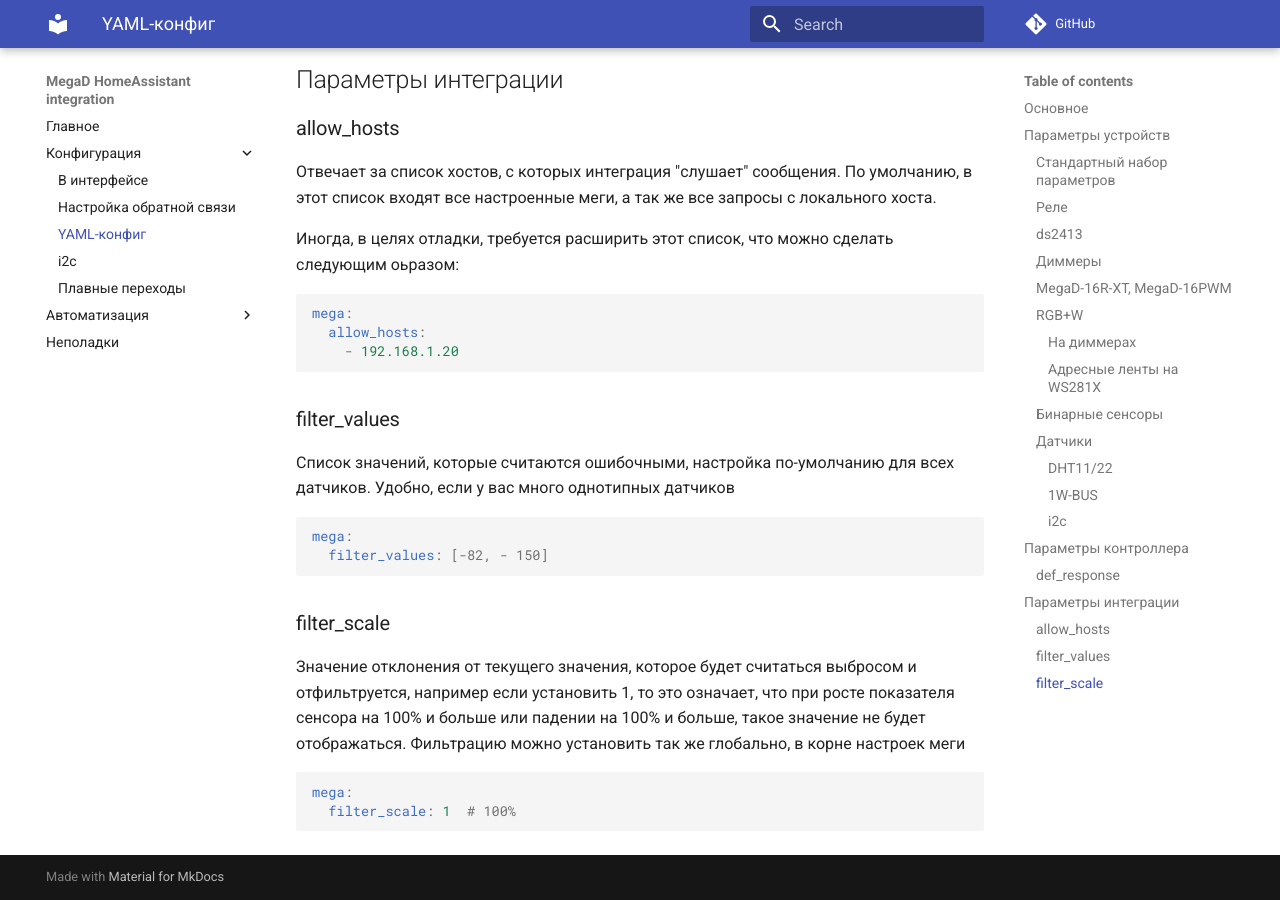
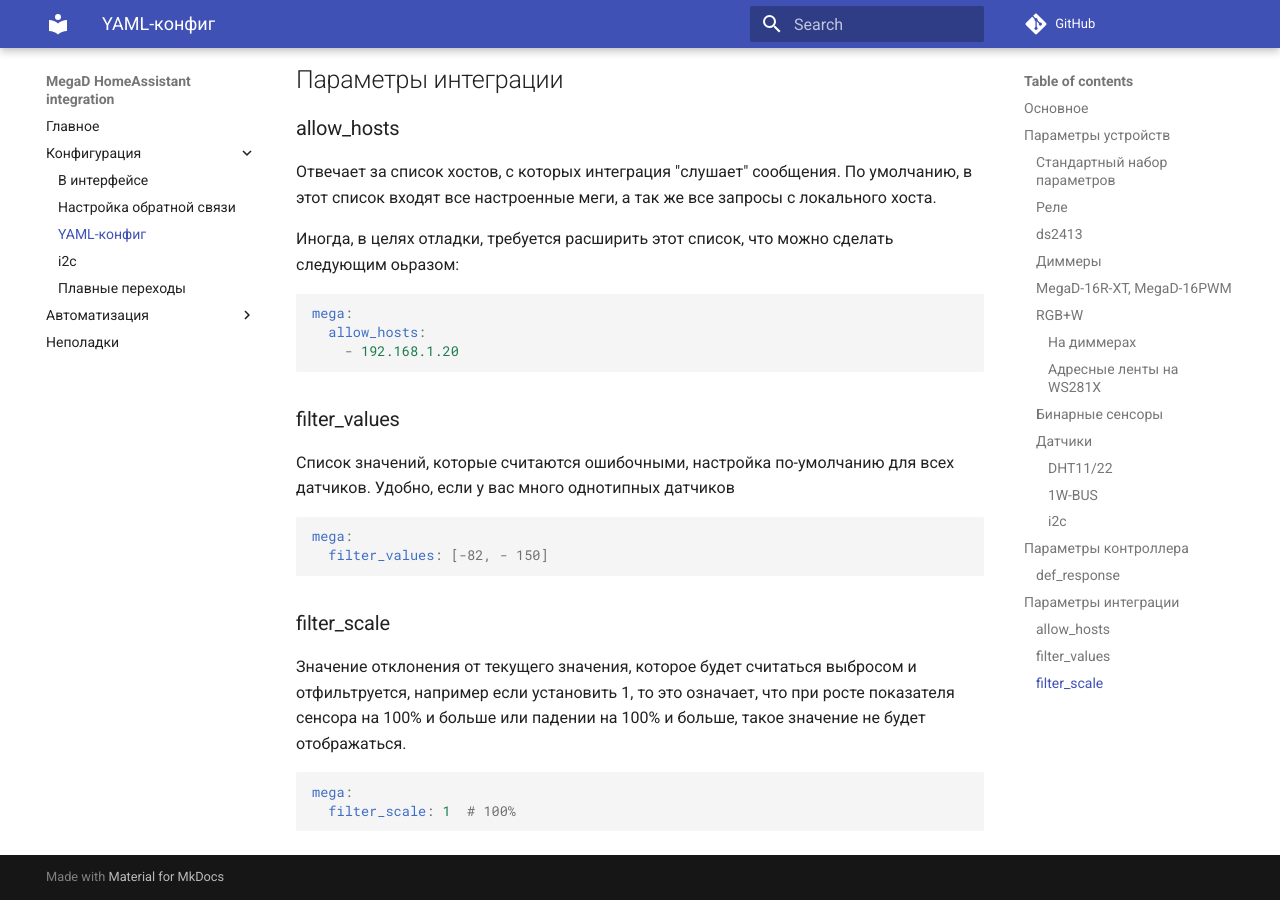
Before and after one commit to andvikt/mega_hacs, an MkDocs documentation site: the page built from docs/yaml.md, in a window 1280 px wide and 900 px high, scrolled down 5893 px. Built offline with MkDocs 1.6.1 and Material for MkDocs 9.7.7, drawn with Linux system fonts in a browser that asks for light colours; comment, search, counter and statistics services are not loaded; some of the changed text lies outside the part shown.

Commit message:
add sensor filters

````diff
--- a/docs/yaml.md
+++ b/docs/yaml.md
@@ -159,7 +159,7 @@
     - **value_template** (str): шаблон для конвертации, например `{{(value|float)/100}}`
     - **device_class** (str): класс устройства, [список доступных](https://developers.home-assistant.io/docs/core/entity/sensor#available-device-classes)
     - **hex_to_float** (bool, false): если ваш датчик возвращает float запакованный в HEX, интеграция его распакует (перед применением темплейта)
-    - **filter_values** (float, none): список значений, которые считаются ошибочными. [Доступно так же глобальное значение](#filter_values)
+    - **filter_values** ([float], none): список значений, которые считаются ошибочными. [Доступно так же глобальное значение](#filter_values)
     - **filter_scale** (float, none): значение отклонения от текущего значения, которое будет считаться выбросом и отфильтруется, например если
     установить 1, то это означает, что при росте показателя сенсора на 100% и больше или падении на 100% и больше, такое значение не будет отображаться.
     [Доступно так же глобальное значение](#filter_scale)
@@ -231,7 +231,6 @@
 ### filter_scale {: #filter_scale }
 Значение отклонения от текущего значения, которое будет считаться выбросом и отфильтруется, например если
 установить 1, то это означает, что при росте показателя сенсора на 100% и больше или падении на 100% и больше, такое значение не будет отображаться.
-Фильтрацию можно установить так же глобально, в корне настроек меги
 ```yaml
 mega:
   filter_scale: 1  # 100%
````
